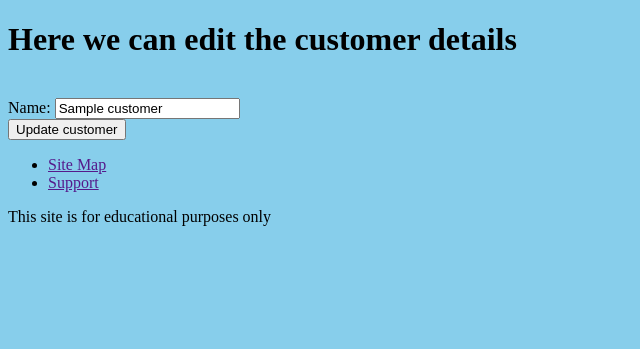
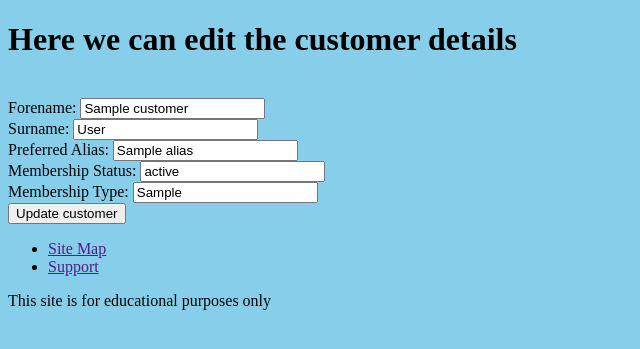
Before and after one commit to MozzBuilds/Resistance-Temple, a Flask app: page /customers/1/edit in a window 1280 px wide. Shown: the part 60-409 px from the top of the page, without its empty margins (0-640 px from the left). Run offline with Flask 2, Linux system fonts and the light colour scheme; a database or web service that is not in the repository returns one stand-in record (values such as "Sample title"); some libraries are stand-ins or nearby versions.

Commit message:
Added new customer properties - Forename, surname, membership status, membership type. Name gone

```diff
--- a/console.py
+++ b/console.py
@@ -12,13 +12,13 @@ session_repository.delete_all()
 customer_repository.delete_all()
 
 # Example Customers
-customer1 = Customer('Morpheus')
+customer1 = Customer('Laurence', 'Fishburne', 'Morpheus', True, 'Platinum')
 customer_repository.save(customer1)
 
-customer2 = Customer('Trinity')
+customer2 = Customer('Carrie-Anne', 'Moss', 'Trinity', True, 'Platinum')
 customer_repository.save(customer2)
 
-customer3 = Customer('Neo')
+customer3 = Customer('Keanu', 'Reeves', 'Neo', True, 'Gold')
 customer_repository.save(customer3)
 
 # Example Gym Sessions
--- a/controllers/customer_controller.py
+++ b/controllers/customer_controller.py
@@ -26,8 +26,12 @@ def edit(id):
 # Updating the customer with the edited data
 @customers_blueprint.route('/customers/<id>', methods=['POST'])
 def update_customer(id):
-    name = request.form['name']
-    customer = Customer(name, id)
+    forename = request.form['forename']
+    surname = request.form['surname']
+    alias = request.form['alias']
+    membership_status = request.form['membership_status']
+    membership_type = request.form['membership_type']
+    customer = Customer(forename, surname, alias, membership_status, membership_type,id)
     customer_repository.update(customer)
     return redirect('/customers')
     # All this is currently doing is redirecting back to /customers
@@ -43,9 +47,18 @@ def new():
 #Create a new customer
 @customers_blueprint.route('/customers', methods=['POST'])
 def create():
-    name = request.form['name']
-    customer = Customer(name)
-    customer_repository.save(customer)
+    forename = request.form['forename']
+    surname = request.form['surname']
+    alias = request.form['alias']
+    membership_status = request.form['membership_status']
+    membership_type = request.form['membership_type']
+    new_customer = Customer(forename, surname, alias, membership_status, membership_type)
+    # if customer_repository.duplicate_check(new_customer) == True:
+    #     return 'Customer already exists. No new customer has been added'
+    # else:
+    #     customer_repository.save(new_customer)
+    #     return redirect('/customers')
+    customer_repository.save(new_customer)
     return redirect('/customers')
 
 # Delete a customer
--- a/models/customer.py
+++ b/models/customer.py
@@ -1,10 +1,15 @@
 class Customer:
 
-    def __init__(self, name, id = None):
-        self.name = name
+    def __init__(self, forename, surname, alias, membership_status, membership_type, id = None):
+        self.forename = forename
+        self.surname = surname
+        self.alias = alias
+        self.membership_status = membership_status
+        self.membership_type = membership_type
         self.id = id
 
         # Extension:
-        # self.membership_type = membership_type
-        # self.membership_status = membership_status
         # self.monthly_sessions_had = monthly_sessions_had
+
+    # def full_name(self, forename, surname):
+    #     return '{forename} {surname}'
--- a/repositories/booking_repository.py
+++ b/repositories/booking_repository.py
@@ -16,15 +16,14 @@ def save(booking):
 
 def select_all():
     bookings = []
-
     sql = 'SELECT * FROM bookings'
     results = run_sql(sql)
-
     for row in results:
         customer = customer_repository.select(row['customer_id'])
         session = session_repository.select(row['session_id'])
         booking = Booking(customer, session, row['id'])
         bookings.append(booking)
+
     return bookings
 
 # This is used in our booking_controller
--- a/repositories/customer_repository.py
+++ b/repositories/customer_repository.py
@@ -4,8 +4,8 @@ from models.customer import Customer
 from models.session import Session
 
 def save(customer):
-    sql = 'INSERT INTO customers( name ) VALUES ( %s ) RETURNING id'
-    values = [customer.name]
+    sql = 'INSERT INTO customers( forename, surname, alias, membership_status, membership_type ) VALUES ( %s, %s, %s, %s, %s) RETURNING id'
+    values = [customer.forename, customer.surname, customer.alias, customer.membership_status, customer.membership_type]
     results = run_sql( sql, values)
     customer.id = results[0]['id']
     return customer
@@ -15,7 +15,7 @@ def select_all():
     sql = 'SELECT * FROM customers'
     results = run_sql(sql)
     for row in results:
-        customer = Customer(row['name'], row['id'])
+        customer = Customer(row['forename'], row['surname'], row['alias'], row['membership_status'], row['membership_type'],row['id'])
         customers.append(customer)
     return customers
 
@@ -26,15 +26,15 @@ def select(id):
     result = run_sql(sql, values)[0]
 
     if result is not None:
-        customer = Customer(result['name'], result['id'])
+        customer = Customer(result['forename'], result['surname'], result['alias'], result['membership_status'], result['membership_type'],result['id'])
     return customer
 
 def update(customer):
-    sql = 'UPDATE customers SET (name) = row(%s) WHERE id = %s'
+    sql = 'UPDATE customers SET (forename, surname, alias, membership_status, membership_type) = row(%s, %s, %s, %s, %s) WHERE id = %s'
     # This is a weird one. Session didn't need row(%s) to work, just (%s)
     # Is it because I only have the one variable?
     # See what happens when I add in extensions
-    values = [customer.name, customer.id]
+    values = [customer.forename, customer.surname, customer.alias, customer.membership_status, customer.membership_type, customer.id]
     run_sql(sql,values)
 
 def delete_all():
@@ -47,12 +47,20 @@ def delete(id):
     run_sql(sql, values)
 
 # This will be required if we want to display session bookings for a given customer:
-def sessions(customer):
-    sessions = []
-    sql = 'SELECT sessions.* FROM sessions INNER JOIN bookings ON bookings.session_id = sessions.id WHERE customer_id = %s'
-    values = [customer.id]
-    results = run_sql(sql, values)
-    for row in results:
-        session = Session(row['name'], row['type'], row['date'], row['start_time'], row['end_time'])
-        sessions.append(session)
-    return sessions
+# def sessions(customer):
+#     sessions = []
+#     sql = 'SELECT sessions.* FROM sessions INNER JOIN bookings ON bookings.session_id = sessions.id WHERE customer_id = %s'
+#     values = [customer.id]
+#     results = run_sql(sql, values)
+#     for row in results:
+#         session = Session(row['name'], row['type'], row['date'], row['start_time'], row['end_time'])
+#         sessions.append(session)
+#     return sessions
+
+# This has been taken out for now until we add more customer details
+# def duplicate_check(new_customer):
+#     customers = select_all()
+#     for customer in customers:
+#         if customer.id == new_customer.id:
+#             return True
+#     return False
--- a/templates/bookings/index.html
+++ b/templates/bookings/index.html
@@ -4,7 +4,9 @@
 
 {% for booking in bookings %}
 
-    <p>{{booking.customer.name}} is booked into: {{booking.session.name}}, on {{booking.session.date}}, at {{booking.session.start_time}}</p>
+    <p> {{booking.customer.alias}} is booked into: {{booking.session.name}}, on {{booking.session.date}}, at {{booking.session.start_time}}
+
+    </p>
 
 {% endfor %}
 
--- a/templates/bookings/new.html
+++ b/templates/bookings/new.html
@@ -7,7 +7,7 @@
         <select name="customer_id" id="customer">
             {% for customer in customers %}
                 <option value='{{ customer.id }}'>
-                    {{customer.name}}
+                    {{customer.alias}}
                 </option>
             {% endfor %}
         </select>
--- a/templates/customers/edit.html
+++ b/templates/customers/edit.html
@@ -7,8 +7,24 @@
 
     <form action='/customers/{{customer.id}}' method='POST'>
         <div>
-            <label for="name">Name:</label>
-            <input type="text" id='name' name='name' value='{{customer.name}}' required>
+            <label for="forename">Forename:</label>
+            <input type="text" id='forename' name='forename' value='{{ customer.forename }}' required>
+        </div>
+        <div>
+            <label for="surname">Surname:</label>
+            <input type="text" id='surname' name='surname' value='{{ customer.surname }}' required>
+        </div>
+        <div>
+            <label for="alias">Preferred Alias:</label>
+            <input type="text" id='alias' name='alias' value='{{ customer.alias }}' required>
+        </div>
+        <div>
+            <label for="membership_status">Membership Status:</label>
+            <input type="text" id='membership_status' name='membership_status' value='{{ customer.membership_status}}' required>
+        </div>
+        <div>
+            <label for="membership_type">Membership Type:</label>
+            <input type="text" id='membership_type' name='membership_type' value='{{ customer.membership_type }}' required>
         </div>
 
         <button type='submit'>Update customer</button>
--- a/templates/customers/index.html
+++ b/templates/customers/index.html
@@ -5,7 +5,8 @@
 <div>
     {% for customer in customers %}
         <p>
-            <a href='/customers/{{ customer.id}}'>{{ customer.name }}</a>
+            {{customer.forename}}, {{customer.surname}}, {{customer.alias}}, {{customer.membership_status}}, {{customer.membership_type}},
+            <a href='/customers/{{ customer.id}}'>View Customer</a>
         </p>
     {% endfor %}
     <p>
--- a/templates/customers/show.html
+++ b/templates/customers/show.html
@@ -4,7 +4,7 @@
 
     <h3>Name:</h3>
     <p>
-        {{customer.name}}
+        {{customer.forename}}, {{customer.surname}}, {{customer.alias}}, {{customer.membership_status}}, {{customer.membership_type}}
         <div>
         <button type="button"><a href="/customers/{{customer.id}}/edit">Edit Customer</a></button>
         </div>
```
Also changed, not shown: db/resistance_temple.sql (+5 -3 lines), repositories/session_repository.py (+24 -11 lines), templates/customers/new.html (+18 -2 lines), 1 other file.
